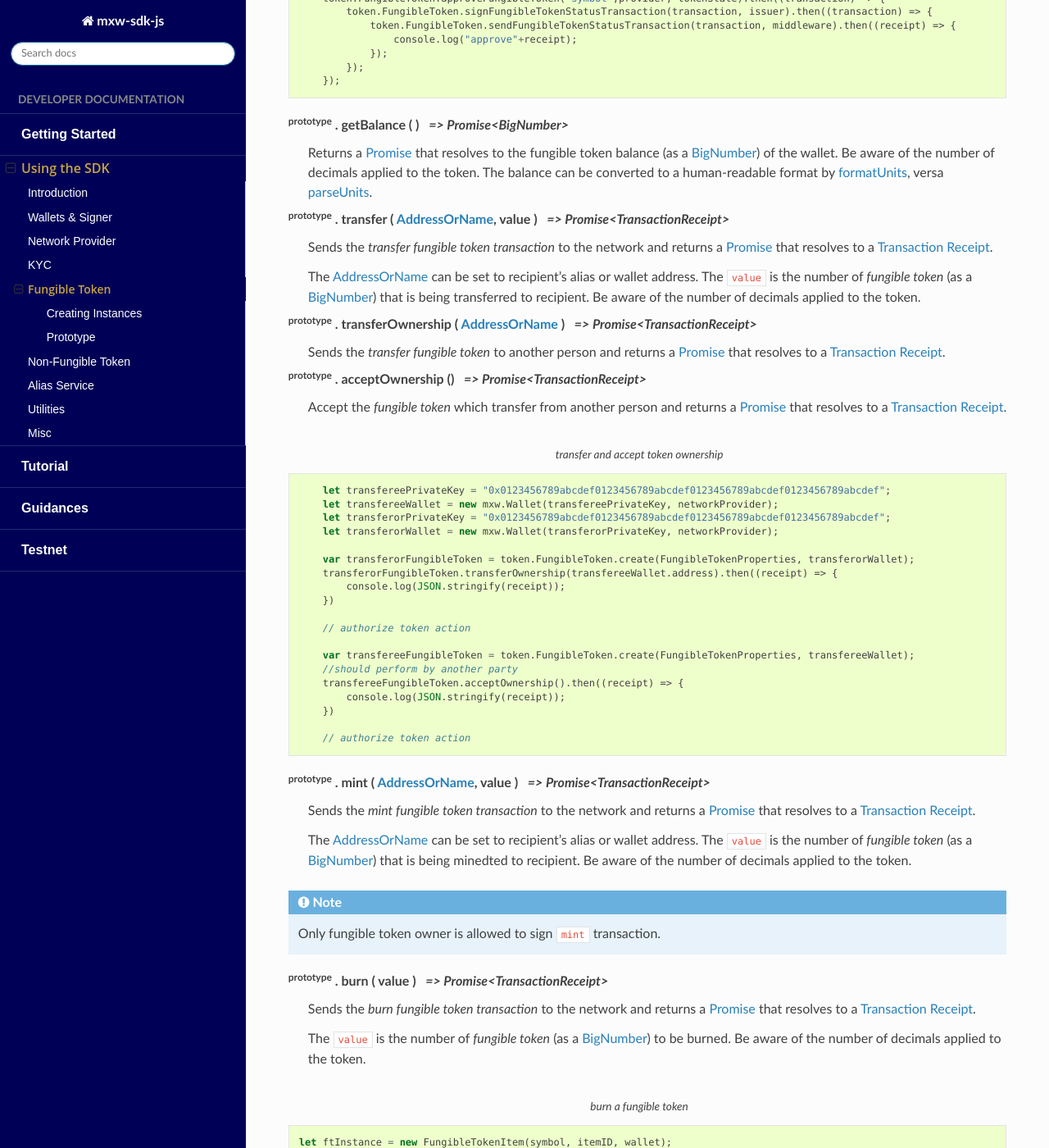
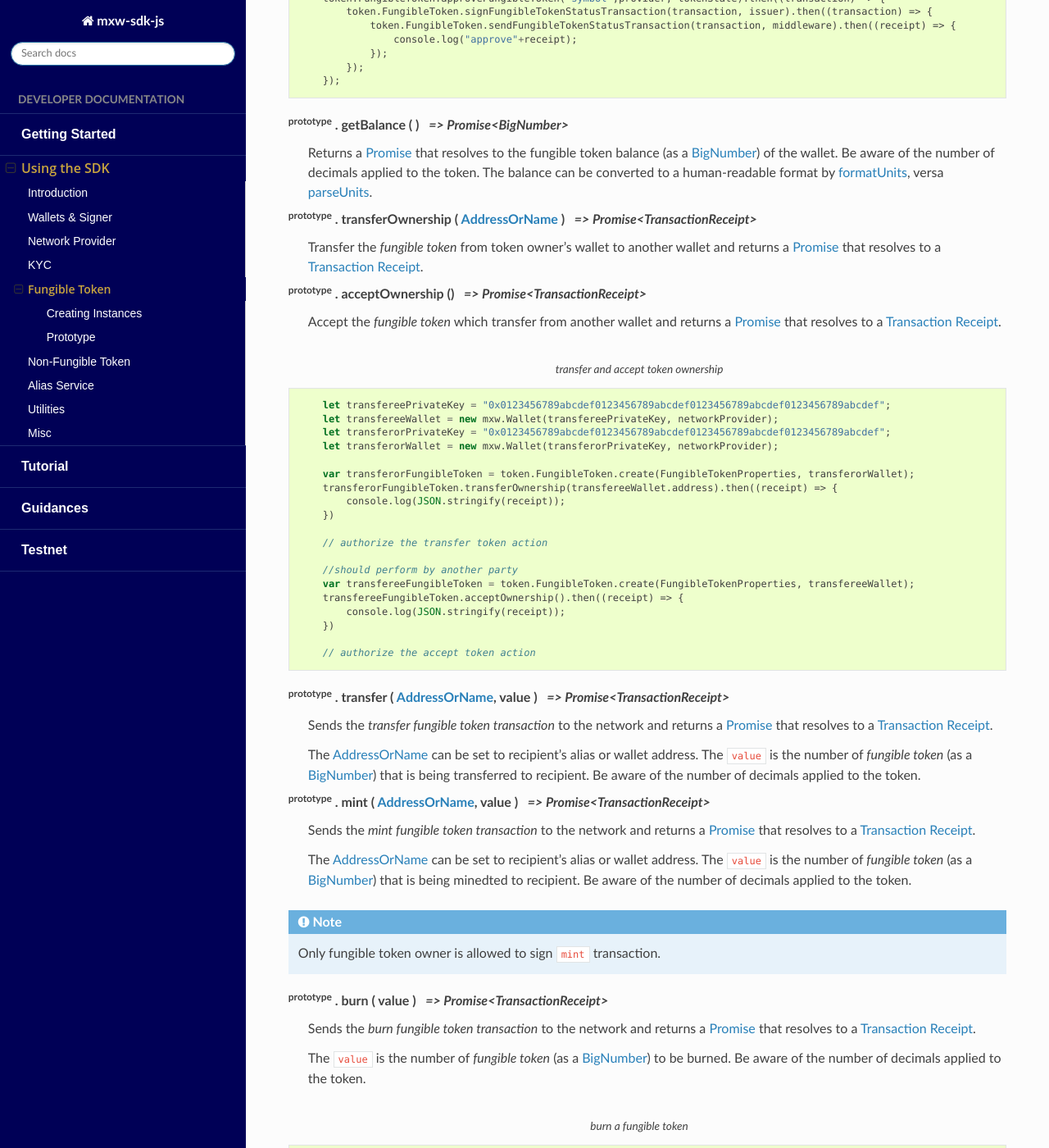
Before and after one commit to maxonrow/mxw-sdk-js, a Sphinx documentation site: the page built from docs/api-4tokens.rst, in a window 1280 px wide and 1400 px high, scrolled down 2182 px. Shown: the whole window at 82% size. Built offline with Sphinx 7.4.7 and the Read the Docs theme 2.0.0, drawn with Linux system fonts in a browser that asks for light colours; some of the changed lines change nothing that is shown.

Commit message:
minor words changes

```diff
--- a/docs/api-4tokens.rst
+++ b/docs/api-4tokens.rst
@@ -115,19 +115,12 @@ Prototype
     The balance can be converted to a human-readable format by :ref:`formatUnits <formatUnits>`,
     versa :ref:`parseUnits <parseUnits>`.
 
-:sup:`prototype` . transfer ( :ref:`AddressOrName <addressOrName>`, value ) |nbsp| `=> Promise<TransactionReceipt>`
-    Sends the *transfer fungible token transaction* to the network and returns a :ref:`Promise <promise>` that resolves to a
-    :ref:`Transaction Receipt <transaction-receipt>`.
-
-    The :ref:`AddressOrName <addressOrName>` can be set to recipient's alias or wallet address. The ``value`` is the number of *fungible token*
-    (as a :ref:`BigNumber <bignumber>`) that is being transferred to recipient. Be aware of the number of decimals applied to the token.
-
 :sup:`prototype` . transferOwnership ( :ref:`AddressOrName <addressOrName>` ) |nbsp| `=> Promise<TransactionReceipt>`
-    Sends the *transfer fungible token* to another person and returns a :ref:`Promise <promise>` that resolves to a
+    Transfer the *fungible token* from token owner's wallet to another wallet and returns a :ref:`Promise <promise>` that resolves to a
     :ref:`Transaction Receipt <transaction-receipt>`.
 
 :sup:`prototype` . acceptOwnership () |nbsp| `=> Promise<TransactionReceipt>`
-    Accept the *fungible token* which transfer from another person and returns a :ref:`Promise <promise>` that resolves to a
+    Accept the *fungible token* which transfer from another wallet and returns a :ref:`Promise <promise>` that resolves to a
     :ref:`Transaction Receipt <transaction-receipt>`.
 
 .. code-block:: javascript
@@ -143,15 +136,23 @@ Prototype
             console.log(JSON.stringify(receipt));
         })
 
-        // authorize token action
+        // authorize the transfer token action
 
+        //should perform by another party
         var transfereeFungibleToken = token.FungibleToken.create(FungibleTokenProperties, transfereeWallet);
-        //should perform by another party
         transfereeFungibleToken.acceptOwnership().then((receipt) => {
             console.log(JSON.stringify(receipt));
         })
 
-        // authorize token action
+        // authorize the accept token action
+
+:sup:`prototype` . transfer ( :ref:`AddressOrName <addressOrName>`, value ) |nbsp| `=> Promise<TransactionReceipt>`
+    Sends the *transfer fungible token transaction* to the network and returns a :ref:`Promise <promise>` that resolves to a
+    :ref:`Transaction Receipt <transaction-receipt>`.
+
+    The :ref:`AddressOrName <addressOrName>` can be set to recipient's alias or wallet address. The ``value`` is the number of *fungible token*
+    (as a :ref:`BigNumber <bignumber>`) that is being transferred to recipient. Be aware of the number of decimals applied to the token.
+
 
 :sup:`prototype` . mint ( :ref:`AddressOrName <addressOrName>`, value ) |nbsp| `=> Promise<TransactionReceipt>`
     Sends the *mint fungible token transaction* to the network and returns a :ref:`Promise <promise>` that resolves to a
```
